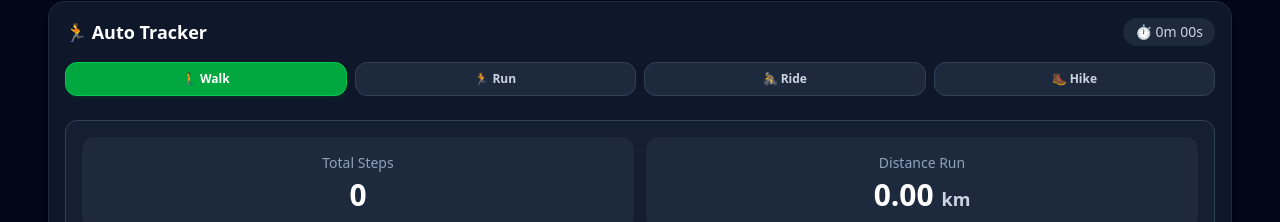
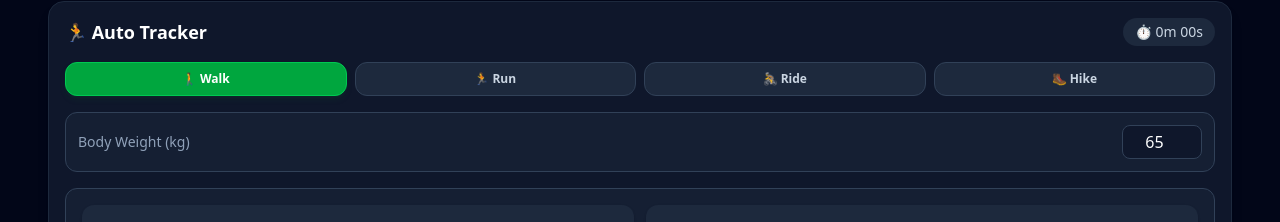
Before and after one commit to prashant14391443-ship-it/daily-goal, a Next.js app: page /app in a window 1280 px wide. Shown: the part 103-325 px from the top of the page. Built offline with nearby package versions, Linux system fonts and the light colour scheme; no server answers.

Commit message:
Fix CoinPop bug by calculating coins from distance in ProfileMenu

```diff
--- a/app/MoveTracker.tsx
+++ b/app/MoveTracker.tsx
@@ -38,6 +38,7 @@ export default function MoveTracker() {
   const [sec, setSec] = useState(0);
   const [speed, setSpeed] = useState(0);
   const [hint, setHint] = useState("");
+  const [weight, setWeight] = useState("65"); // Added weight state
   const [last, setLast] = useState<null | { dist: number; sec: number; cal: number; label: string; coins: number }>(null);
   const [steps, setSteps] = useState(0);
   const lastStepRef = useRef(0);
@@ -77,7 +78,7 @@ export default function MoveTracker() {
     setSec(0);
     setSteps(0);
     setHint("");
-    setLast(null); // FIX: This wipes out the ghost state from old runs when you start a new one
+    setLast(null);
     prevRef.current = null;
     setTracking(true);
     watchRef.current = navigator.geolocation.watchPosition(
@@ -111,9 +112,10 @@ export default function MoveTracker() {
 
     const km = Math.max(distRef.current / 1000, (steps * 0.7) / 1000);
     const mins = Math.max(1, Math.round(sec / 60));
+    const userWeight = Number(weight) || 65;
 
-    // FIX: Strictly 0 calories if distance is 0
-    const cal = km > 0 ? Math.round(((mode.met * 3.5 * 65) / 200) * mins) : 0;
+    // FIX: Require at least 10 meters (0.01 km) to register any calories
+    const cal = km > 0.01 ? Math.round(((mode.met * 3.5 * userWeight) / 200) * mins) : 0;
     const earnedCoins = Math.floor(km) * 15;
 
     const { data } = await supabase.auth.getSession();
@@ -140,9 +142,21 @@ export default function MoveTracker() {
 
   // LIVE CALCULATIONS
   const km = Math.max(dist / 1000, (steps * 0.7) / 1000);
-  const pace = km > 0 ? sec / 60 / km : 0;
-  const paceStr = km > 0 ? `${Math.floor(pace)}:${String(Math.floor((pace % 1) * 60)).padStart(2, "0")}` : "—";
-  const cal = km > 0 ? Math.round(((mode.met * 3.5 * 65) / 200) * (sec / 60)) : 0;
+  const userWeight = Number(weight) || 65;
+
+  // FIX: Require at least 10 meters to calculate pace, cap at 99:59 to prevent box blowout
+  let paceStr = "—";
+  if (km > 0.01 && sec > 0) {
+    const currentPace = (sec / 60) / km;
+    if (currentPace > 99) {
+      paceStr = "99:59+";
+    } else {
+      paceStr = `${Math.floor(currentPace)}:${String(Math.floor((currentPace % 1) * 60)).padStart(2, "0")}`;
+    }
+  }
+
+  // FIX: Require at least 10 meters to register live calories
+  const cal = km > 0.01 ? Math.round(((mode.met * 3.5 * userWeight) / 200) * (sec / 60)) : 0;
 
   return (
     <div className="bg-slate-950 p-4 min-h-screen text-white">
@@ -159,7 +173,7 @@ export default function MoveTracker() {
         </div>
 
         {/* Mode Selector */}
-        <div className="grid grid-cols-4 gap-2 mb-6">
+        <div className="grid grid-cols-4 gap-2 mb-4">
           {MODES.map((m) => (
             <button
               key={m.id}
@@ -175,7 +189,22 @@ export default function MoveTracker() {
           ))}
         </div>
 
-        {/* 🚀 NEW UI: EXACT MATCH TO IMAGE 2 🚀 */}
+        {/* NEW: Weight Input for Accurate Calories */}
+        <div className="flex items-center justify-between bg-slate-800/50 rounded-xl p-3 mb-4 border border-slate-700">
+          <span className="text-sm font-medium text-slate-400">Body Weight (kg)</span>
+          <input
+            type="number"
+            min="20"
+            max="300"
+            value={weight}
+            onChange={(e) => setWeight(e.target.value)}
+            disabled={tracking}
+            className="bg-slate-900 border border-slate-700 rounded-lg w-20 text-center text-white py-1 outline-none focus:border-green-500 disabled:opacity-50"
+            placeholder="65"
+          />
+        </div>
+
+        {/* Stats Grid */}
         <div className="bg-slate-800/50 rounded-xl p-4 grid gap-4 mb-6 border border-slate-700">
 
           {/* Top Row: Total Steps & Distance Run */}
--- a/app/ProfileMenu.tsx
+++ b/app/ProfileMenu.tsx
@@ -204,27 +204,38 @@ export default function ProfileMenu() {
     const uid = data.session?.user.id;
     if (!uid) return;
     const today = toLocalISO(new Date());
+
+    // FIX 1: We added "distance_km" to the gym_logs select query so we can calculate the coins
     const [s, g, h, t, n] = await Promise.all([
       supabase.from("study_sessions").select("id").eq("user_id", uid).eq("session_date", today).eq("completed", true),
-      supabase.from("gym_logs").select("id").eq("user_id", uid).eq("session_date", today).eq("completed", true),
+      supabase.from("gym_logs").select("id, distance_km").eq("user_id", uid).eq("session_date", today).eq("completed", true),
       supabase.from("habit_logs").select("id").eq("user_id", uid).eq("log_date", today).eq("completed", true),
       supabase.from("tasks").select("id").eq("user_id", uid).eq("task_date", today).eq("category", "todo").eq("completed", true),
       supabase.from("nutrition_logs").select("id").eq("user_id", uid).eq("log_date", today),
     ]);
+
     const actions = [
       ...(s.data || []).map((r) => ({ key: `s-${r.id}`, coins: 10 })),
-      ...(g.data || []).map((r) => ({ key: `g-${r.id}`, coins: 15 })),
+
+      // FIX 2: Calculate 15 coins per km, and filter out any runs that result in 0 coins
+      ...(g.data || [])
+        .map((r) => ({ key: `g-${r.id}`, coins: Math.floor(r.distance_km || 0) * 15 }))
+        .filter((a) => a.coins > 0),
+
       ...(h.data || []).map((r) => ({ key: `h-${r.id}`, coins: 5 })),
       ...(t.data || []).map((r) => ({ key: `t-${r.id}`, coins: 5 })),
       ...(n.data || []).map((r) => ({ key: `n-${r.id}`, coins: 3 })),
       { key: `d-${today}`, coins: 20 },
     ];
+
     const { data: logged } = await supabase
       .from("coin_log")
       .select("action_key")
       .eq("user_id", uid);
+
     const doneKeys = new Set((logged || []).map((r) => r.action_key));
     let earned = 0;
+
     for (const a of actions) {
       if (doneKeys.has(a.key)) continue;
       const { error } = await supabase
@@ -232,6 +243,7 @@ export default function ProfileMenu() {
         .insert({ user_id: uid, action_key: a.key, coins: a.coins });
       if (!error) earned += a.coins;
     }
+
     if (earned > 0) {
       const { data: cur } = await supabase
         .from("user_coins")
```
